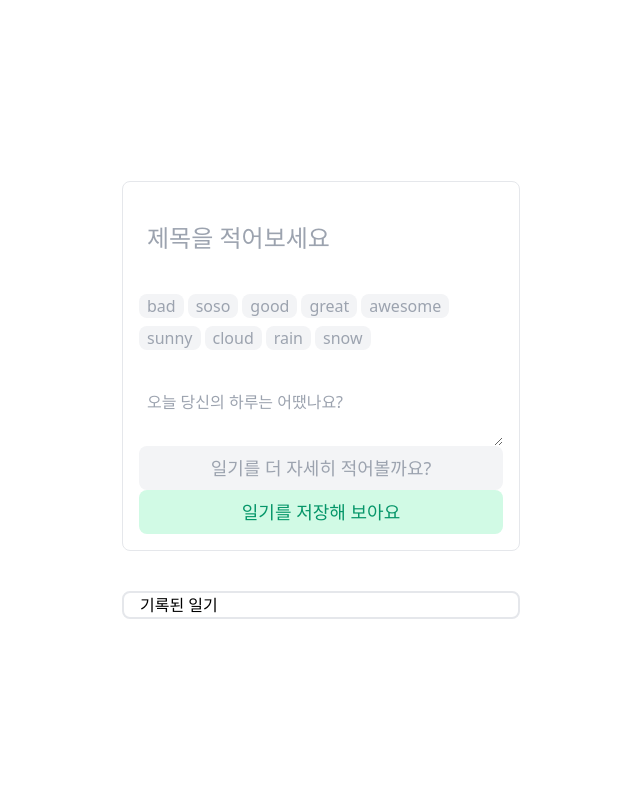
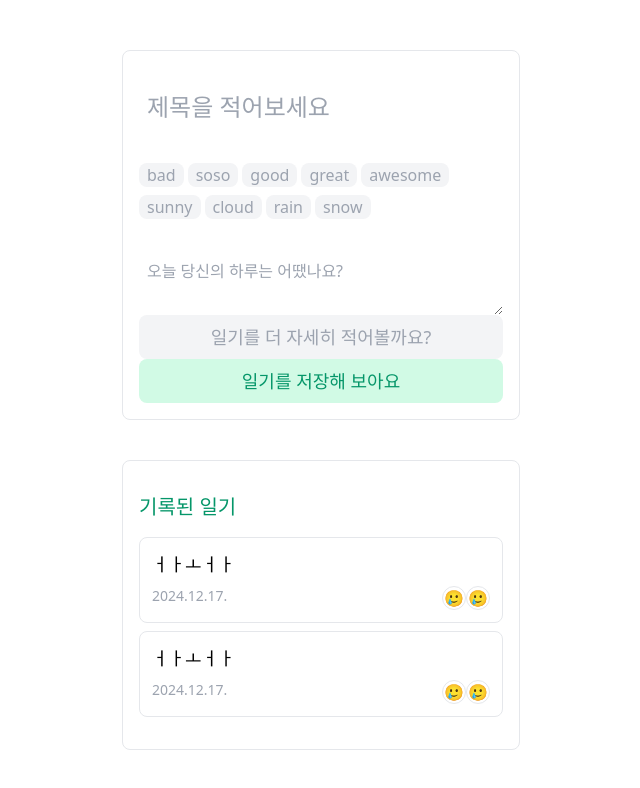
Before and after one commit to yugenius0213/GDSC-SPACE-STUDY-ASSIGNMENT-VER2, a React (Vite) app in the folder YuJin/react-ts/: page / in a window 1280 px wide. Shown: the top 788 px of the page, without its empty margins (319-959 px from the left). Built offline with nearby package versions, Linux system fonts and the light colour scheme.

Commit message:
feat: add diary viewer ui

```diff
--- a/YuJin/react-ts/src/app/page.tsx
+++ b/YuJin/react-ts/src/app/page.tsx
@@ -49,11 +49,41 @@ function DiaryWriter() {
         </div>
     )
 }
+function DiaryViewer() {
+    return (
+        <div className="w-full border border-bg-gray p-4 rounded-lg flex flex-col">
+            <div className="text-xl text-primary-green text-bold mt-4">기록된 일기</div>
+            <div className="flex flex-col py-4 gap-2 max-h-96 overflow-y-auto">
+                <div className="border rounded-lg p-3 flex flex-col gap-2 ">
+                    <div className="text-lg">ㅓㅏㅗㅓㅏ</div>
+                    <div className="flex flex-row justify-between">
+                        <div className="text-sm text-primary-gray">2024.12.17. </div>
+                        <div className="flex flex-row">
+                            <div className="rounded-full border w-6 h-6 flex items-center justify-center">🥲</div>
+                            <div className="rounded-full border w-6 h-6 flex items-center justify-center">🥲</div>
+                        </div>
+                    </div>
+                </div>
+
+                <div className="border rounded-lg p-3 flex flex-col gap-2">
+                    <div className="text-lg">ㅓㅏㅗㅓㅏ</div>
+                    <div className="flex flex-row justify-between">
+                        <div className="text-sm text-primary-gray">2024.12.17. </div>
+                        <div className="flex flex-row">
+                            <div className="rounded-full border w-6 h-6 flex items-center justify-center">🥲</div>
+                            <div className="rounded-full border w-6 h-6 flex items-center justify-center">🥲</div>
+                        </div>
+                    </div>
+                </div>
+            </div>
+        </div>
+    )
+}
 export default function DiaryHomePage() {
     return (
         <div className="flex flex-col gap-10 items-center justify-center">
             <DiaryWriter />
-            <div className="w-full border-2 border-bg-gray px-4 rounded-lg">기록된 일기</div>
+            <DiaryViewer />
         </div>
     )
 }
```
